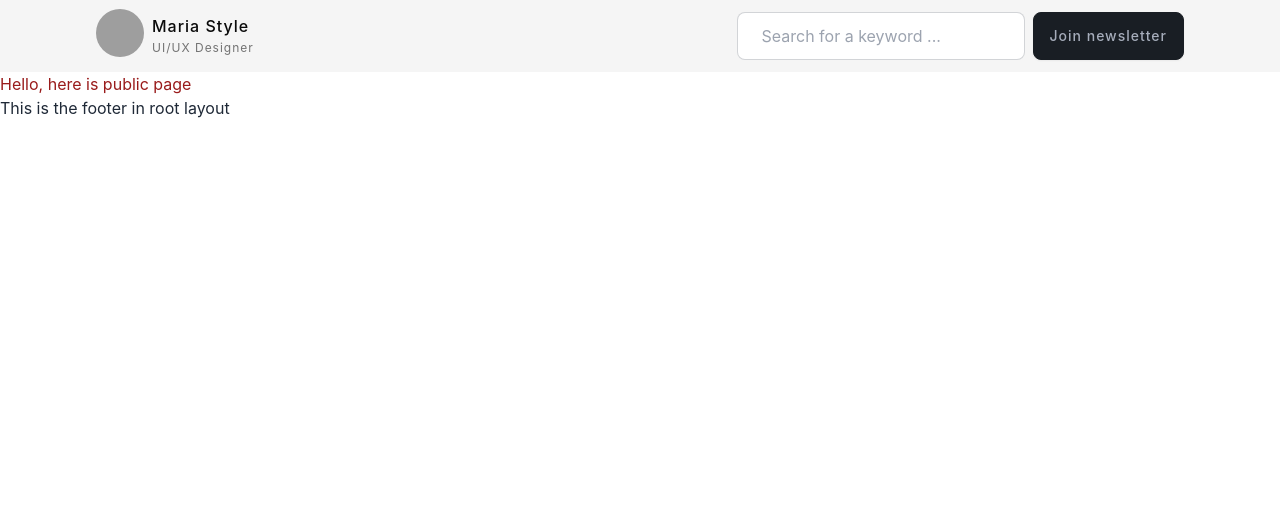
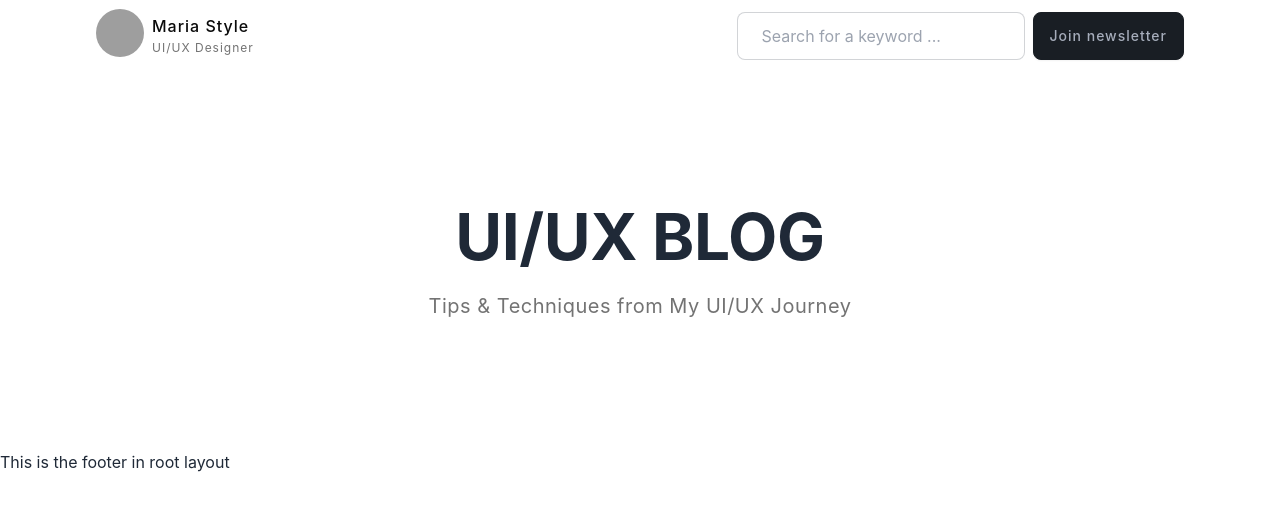
Before and after one commit to maryamsarafrazi/bloggy-ui, a Next.js app: page /articles in a window 1280 px wide. Shown: the top 510 px of the page. Built offline with nearby package versions, Linux system fonts and the light colour scheme; grey boxes are pictures that could not be loaded.

Commit message:
Add hero section component

```diff
--- a/src/app/(public)/articles/page.tsx
+++ b/src/app/(public)/articles/page.tsx
@@ -1,7 +1,9 @@
+import Hero from "@/components/Hero/Hero";
+
 export default function Page() {
   return (
     <>
-      <h1 className="text-red-800">Hello, here is public page</h1>
+      <Hero />
     </>
   );
 }
--- a/src/components/Header/Header.tsx
+++ b/src/components/Header/Header.tsx
@@ -1,7 +1,7 @@
 export default function Header() {
   return (
     <header>
-      <div className="h-[72px] bg-neutral-100 flex flex-row w-full justify-between items-center px-24 py-3">
+      <div className="w-full h-[72px] flex flex-row justify-between items-center px-24 py-3">
         <div className="flex flex-row items-center">
           <div className="mr-2">
             <div className="avatar">
--- /dev/null
+++ b/src/components/Hero/Hero.tsx
@@ -0,0 +1,12 @@
+export default function Hero() {
+  return (
+    <section>
+      <div className="w-full flex flex-col text-center gap-4 px-24 py-32">
+        <h1 className="text-display-lg">UI/UX BLOG</h1>
+        <h3 className="text-body-lg text-neutral-500">
+          Tips & Techniques from My UI/UX Journey
+        </h3>
+      </div>
+    </section>
+  );
+}
```
